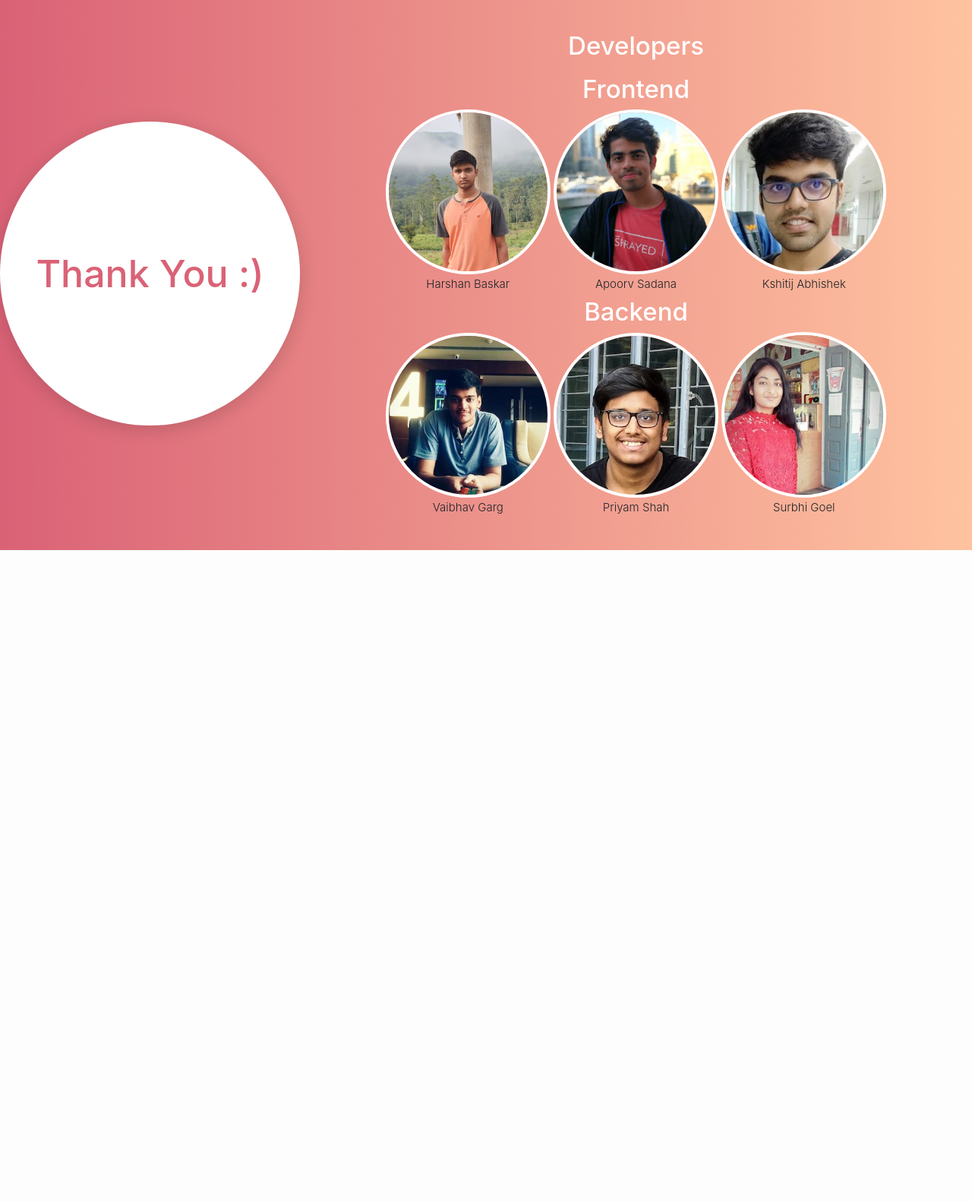
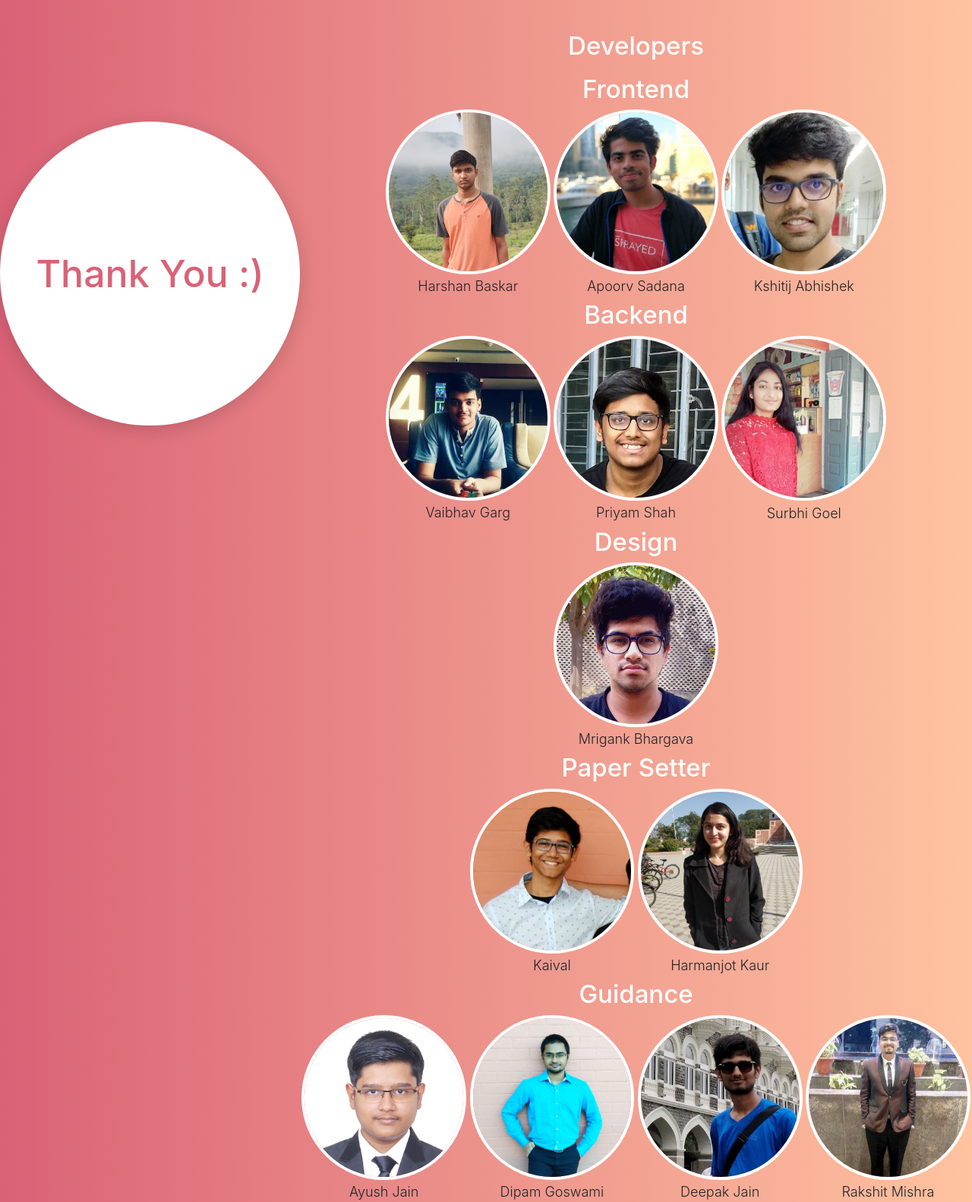
Before and after one commit to ayushjain1144/MSP-Recruitment-Web-Portal, a Django app: page /logout/ in a window 1280 px wide. Shown: the part 76-1658 px from the top of the page at 76% size. Before the commit the page ends 800 px from the top, so only its background shows below. Run offline with Django 3.2, Linux system fonts and the light colour scheme; some libraries are stand-ins or nearby versions.

Commit message:
Update thankYou.css

```diff
--- a/test_portal/static/FINISH/thankYou.css
+++ b/test_portal/static/FINISH/thankYou.css
@@ -33,14 +33,12 @@
     width: 100%;
     margin-top: 2%;
     height: 92%;
-    overflow: scroll;
 }
 
 .thankYouDeck .teamContainer {
     margin: auto;
     width: 70%;
     height: 90%;
-    overflow: scroll;
 }
 
 .topRow {
@@ -71,7 +69,7 @@
 .imageContainer .name {
     width: 100%;
     margin: 0 auto;
-    font-size: 15px;
+    font-size: 18px;
     text-align: center;
     font-weight: 300
 }
```
